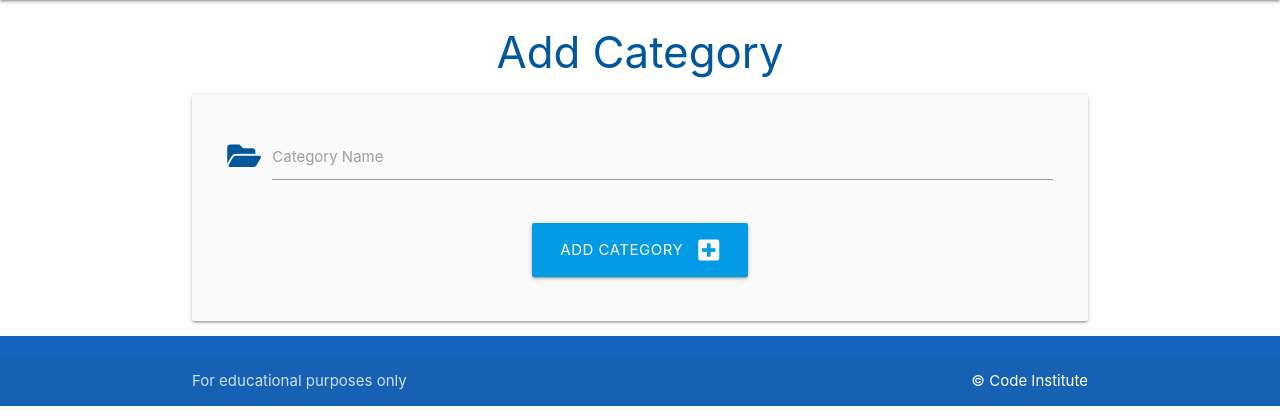
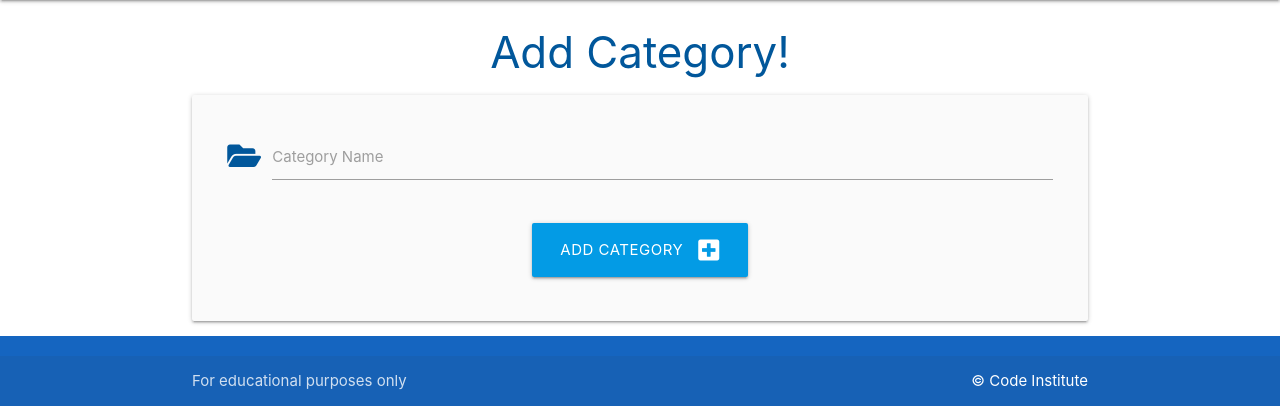
Before and after one commit to JonnyDavison/task-do, a Flask app: page /add_category in a window 1280 px wide. Shown: the part 64-484 px from the top of the page. Run offline with Flask 2, Linux system fonts and the light colour scheme.

Commit message:
Update Procfile

```diff
--- a/taskmanager/templates/add_category.html
+++ b/taskmanager/templates/add_category.html
@@ -1,7 +1,7 @@
 {% extends "base.html" %}
 {% block content %}
 
-<h3 class="light-blue-text text-darken-4 center-align">Add Category</h3>
+<h3 class="light-blue-text text-darken-4 center-align">Add Category!</h3>
 
 <div class="row card-panel grey lighten-5">
     <form class="col s12" method="POST" action="{{ url_for('add_category') }}">
```
